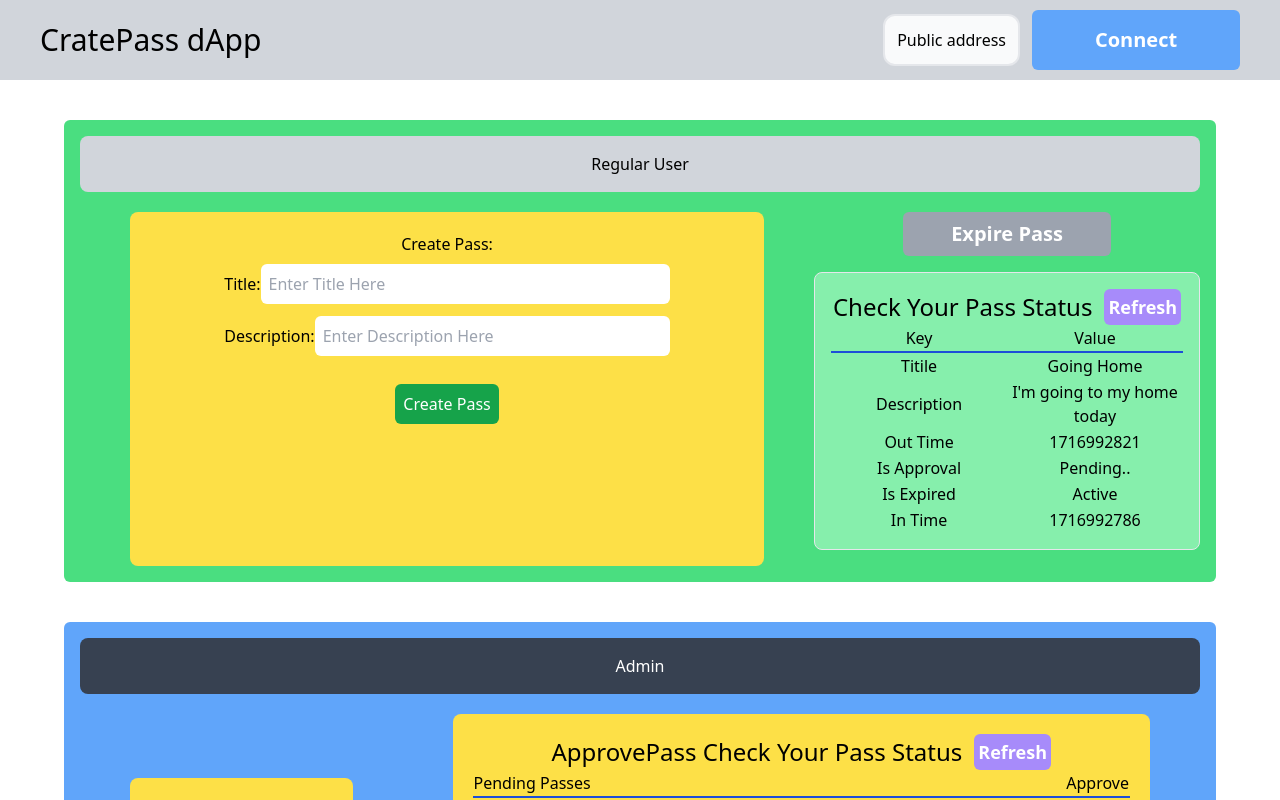
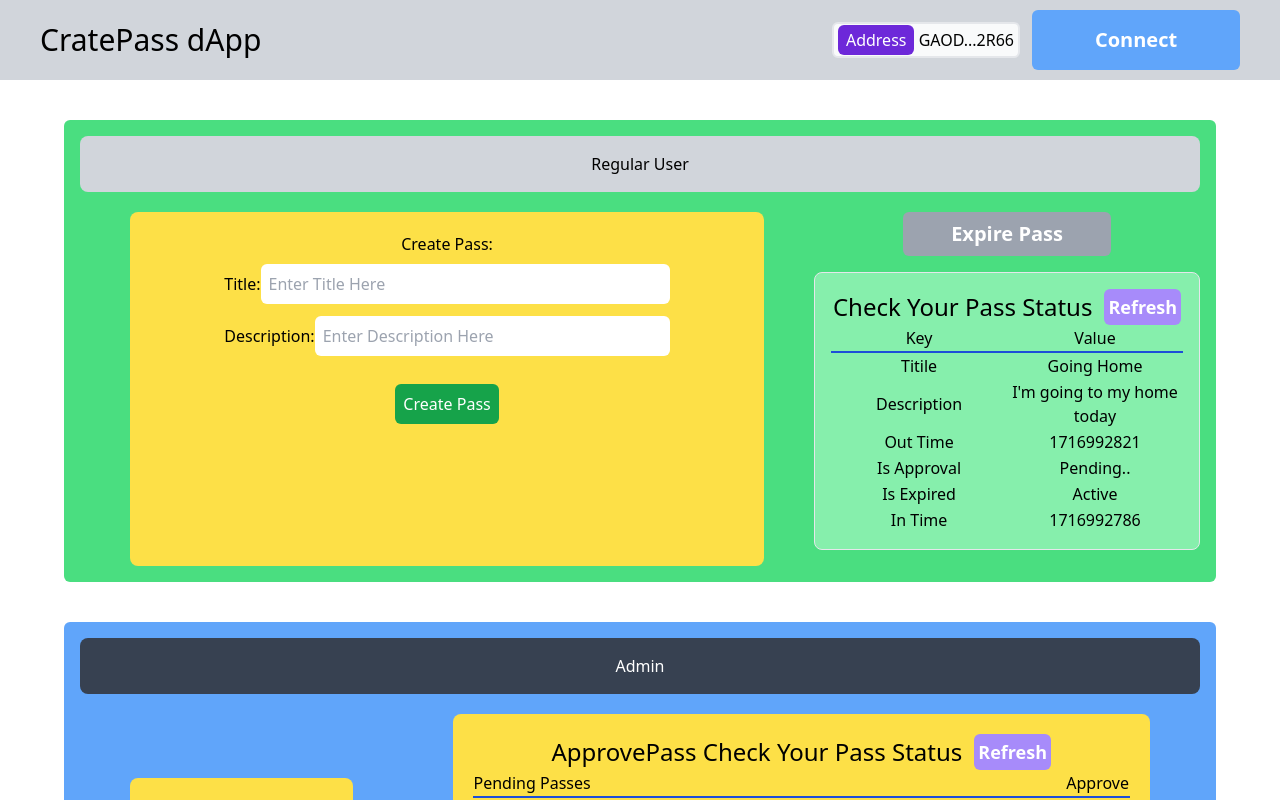
Before and after one commit to bhupendra-chouhan/CratePass-Soroban, a React (Create React App) app: page / in a window 1280 px wide. Shown: the top 800 px of the page. Built offline with nearby package versions, Linux system fonts and the light colour scheme.

Commit message:
Minor UI changes in Regular User and Admin.

```diff
--- a/public/index.html
+++ b/public/index.html
@@ -9,7 +9,7 @@
       name="description"
       content="Web site created using create-react-app"
     />
-    <title>React App</title>
+    <title>CratePass</title>
   </head>
   <body>
     <div id="root"></div>
--- a/src/components/Admin/CheckAllPassStatus.js
+++ b/src/components/Admin/CheckAllPassStatus.js
@@ -2,10 +2,10 @@ import React, { useEffect } from "react";
 
 const CheckAllPassStatus = () => {
   const allStatus = {
-    approved: 0,
-    expired: 0,
-    pending: 0,
-    total: 0,
+    approved: 2,
+    expired: 1,
+    pending: 4,
+    total: 7,
   };
 
   // useEffect(() => {
--- a/src/components/Header.js
+++ b/src/components/Header.js
@@ -14,10 +14,13 @@ const Header = () => {
     <div className="bg-gray-300 h-20 flex justify-between items-center px-10">
       <div className="text-3xl">CratePass dApp</div>
       <div className="flex justify-between items-center gap-3">
-        <div className="p-3 bg-gray-50 border-2 rounded-xl">
-          Public address
+        <div className="p-1 bg-gray-50 border-2 rounded-md">
+          <span className="p-1 px-2 bg-violet-700 text-white h-full w-full rounded-md">Address</span> GAOD...2R66
         </div>
-        <button className="text-xl w-52 hover:bg-blue-500 bg-blue-400 rounded-md p-4 font-bold text-white" onClick={connectWallet}>
+        <button
+          className="text-xl w-52 hover:bg-blue-500 bg-blue-400 rounded-md p-4 font-bold text-white"
+          onClick={connectWallet}
+        >
           {connect}
         </button>
       </div>
```
